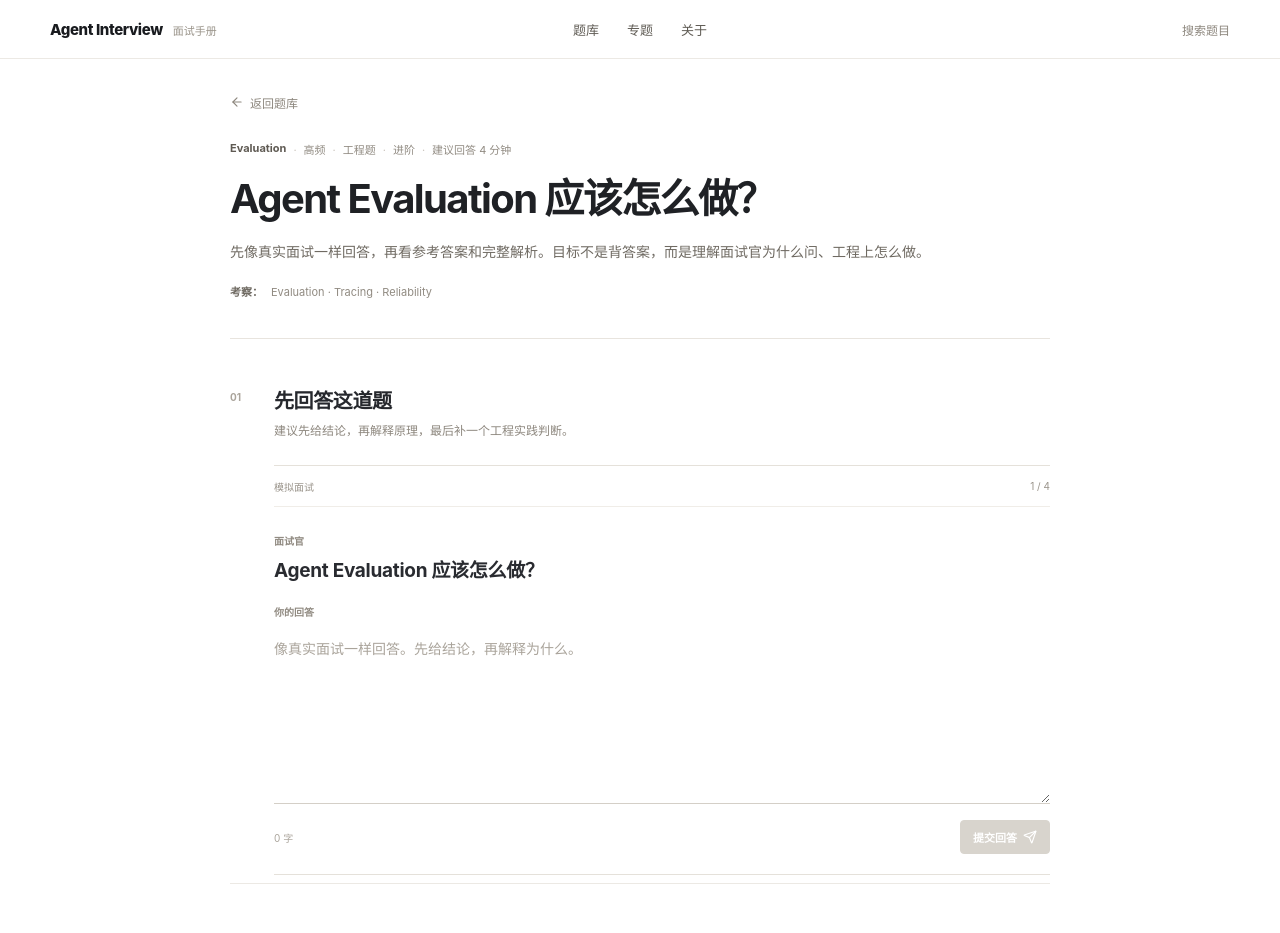
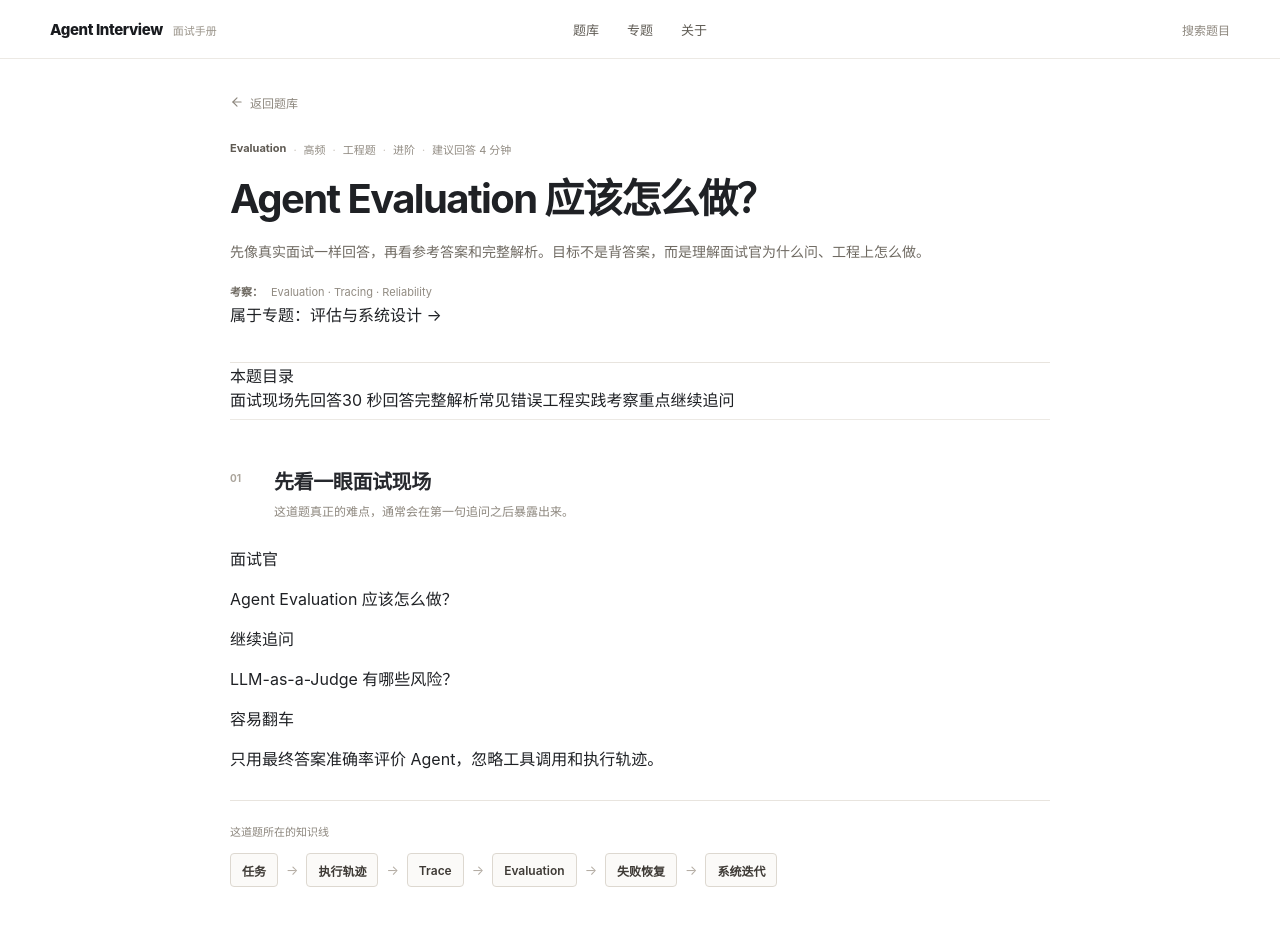
Before and after one commit to 1264585648/interview, a Next.js app: page /questions/agent-evaluation in a window 1280 px wide. Shown: the top 933 px of the page. Built offline with nearby package versions, Linux system fonts and the light colour scheme.

Commit message:
feat: add interview scene and article navigation

```diff
--- a/app/questions/[slug]/page.tsx
+++ b/app/questions/[slug]/page.tsx
@@ -1,9 +1,11 @@
 import Link from 'next/link'
 import { ArrowLeft } from 'lucide-react'
 import { notFound } from 'next/navigation'
+import { ConceptFlow } from '@/components/ConceptFlow'
 import { SiteHeader } from '@/components/SiteHeader'
 import { InterviewTrainer } from '@/components/InterviewTrainer'
 import { getQuestion, questions } from '@/data/questions'
+import { getTopicForCategory } from '@/data/topics'
 import styles from './QuestionDetail.module.css'
 
 type Props = {
@@ -18,6 +20,17 @@ const difficultyLabel: Record<number, string> = {
   5: '系统设计'
 }
 
+const sectionLinks = [
+  ['scene', '面试现场'],
+  ['practice', '先回答'],
+  ['answer', '30 秒回答'],
+  ['deep-dive', '完整解析'],
+  ['mistakes', '常见错误'],
+  ['engineering', '工程实践'],
+  ['focus', '考察重点'],
+  ['follow-ups', '继续追问']
+] as const
+
 export function generateStaticParams() {
   return questions.map((question) => ({ slug: question.slug }))
 }
@@ -28,11 +41,16 @@ export default async function QuestionDetailPage({ params }: Props) {
 
   if (!question) notFound()
 
+  const topic = getTopicForCategory(question.category)
+  const questionIndex = questions.findIndex((item) => item.slug === question.slug)
+  const previous = questionIndex > 0 ? questions[questionIndex - 1] : null
+  const next = questionIndex < questions.length - 1 ? questions[questionIndex + 1] : null
+
   return (
     <>
       <SiteHeader />
       <main className={`${styles.page} container`}>
-        <div className={styles.shell}>
+        <article className={styles.shell}>
           <Link className={styles.backLink} href="/questions">
             <ArrowLeft size={14} /> 返回题库
           </Link>
@@ -53,22 +71,62 @@ export default async function QuestionDetailPage({ params }: Props) {
               <span>考察：</span>
               <p>{question.topics.join(' · ')}</p>
             </div>
+
+            {topic ? (
+              <Link className={styles.topicLink} href={`/topics/${topic.slug}`}>
+                属于专题：{topic.title} →
+              </Link>
+            ) : null}
           </header>
 
-          <section className={styles.practiceSection}>
+          <nav className={styles.toc} aria-label="本题目录">
+            <span>本题目录</span>
+            <div>
+              {sectionLinks.map(([id, label]) => <a href={`#${id}`} key={id}>{label}</a>)}
+            </div>
+          </nav>
+
+          <section className={styles.articleSection} id="scene">
             <div className={styles.sectionTitle}>
               <span>01</span>
               <div>
-                <h2>先回答这道题</h2>
+                <h2>先看一眼面试现场</h2>
+                <p>这道题真正的难点，通常会在第一句追问之后暴露出来。</p>
+              </div>
+            </div>
+
+            <div className={styles.scene}>
+              <div className={styles.sceneLine}>
+                <span>面试官</span>
+                <p>{question.title}</p>
+              </div>
+              <div className={styles.sceneLine}>
+                <span>继续追问</span>
+                <p>{question.followUps[0]}</p>
+              </div>
+              <div className={styles.sceneTrap}>
+                <span>容易翻车</span>
+                <p>{question.commonMistakes[0]}</p>
+              </div>
+            </div>
+
+            {topic ? <ConceptFlow items={topic.flow} label="这道题所在的知识线" /> : null}
+          </section>
+
+          <section className={styles.practiceSection} id="practice">
+            <div className={styles.sectionTitle}>
+              <span>02</span>
+              <div>
+                <h2>现在自己回答一次</h2>
                 <p>建议先给结论，再解释原理，最后补一个工程实践判断。</p>
               </div>
             </div>
             <InterviewTrainer question={question} />
           </section>
 
-          <section className={styles.articleSection}>
+          <section className={styles.articleSection} id="answer">
             <div className={styles.sectionTitle}>
-              <span>02</span>
+              <span>03</span>
               <div>
                 <h2>30 秒参考回答</h2>
                 <p>真实面试里，先用一段话把核心结论讲完整。</p>
@@ -77,9 +135,9 @@ export default async function QuestionDetailPage({ params }: Props) {
             <p className={styles.answer}>{question.shortAnswer}</p>
           </section>
 
-          <section className={styles.articleSection}>
+          <section className={styles.articleSection} id="deep-dive">
             <div className={styles.sectionTitle}>
-              <span>03</span>
+              <span>04</span>
               <div>
                 <h2>完整解析</h2>
                 <p>把短答案拆开，理解每个判断背后的系统设计逻辑。</p>
@@ -95,9 +153,9 @@ export default async function QuestionDetailPage({ params }: Props) {
             </div>
           </section>
 
-          <section className={styles.articleSection}>
+          <section className={styles.articleSection} id="mistakes">
             <div className={styles.sectionTitle}>
-              <span>04</span>
+              <span>05</span>
               <div>
                 <h2>常见错误回答</h2>
                 <p>这些回答听起来没错，但通常只能拿到“知道概念”的评价。</p>
@@ -110,9 +168,9 @@ export default async function QuestionDetailPage({ params }: Props) {
             </ul>
           </section>
 
-          <section className={styles.articleSection}>
+          <section className={styles.articleSection} id="engineering">
             <div className={styles.sectionTitle}>
-              <span>05</span>
+              <span>06</span>
               <div>
                 <h2>工程实践</h2>
                 <p>真正做进生产系统时，需要把概念落到这些约束和机制上。</p>
@@ -125,9 +183,9 @@ export default async function QuestionDetailPage({ params }: Props) {
             </ul>
           </section>
 
-          <section className={styles.articleSection}>
+          <section className={styles.articleSection} id="focus">
             <div className={styles.sectionTitle}>
-              <span>06</span>
+              <span>07</span>
               <div>
                 <h2>面试官在听什么</h2>
                 <p>这些关键词决定你的回答是在背概念，还是理解了系统。</p>
@@ -143,9 +201,9 @@ export default async function QuestionDetailPage({ params }: Props) {
             </ol>
           </section>
 
-          <section className={styles.articleSection}>
+          <section className={styles.articleSection} id="follow-ups">
             <div className={styles.sectionTitle}>
-              <span>07</span>
+              <span>08</span>
               <div>
                 <h2>面试官可能继续追问</h2>
                 <p>第一问只是入口，真正拉开差距的是后续追问。</p>
@@ -160,7 +218,12 @@ export default async function QuestionDetailPage({ params }: Props) {
               ))}
             </ol>
           </section>
-        </div>
+
+          <footer className={styles.questionFooter}>
+            <span>{previous ? <Link href={`/questions/${previous.slug}`}>← 上一题：{previous.title}</Link> : '这是第一题'}</span>
+            <span>{next ? <Link href={`/questions/${next.slug}`}>下一题：{next.title} →</Link> : <Link href="/questions">返回题库 →</Link>}</span>
+          </footer>
+        </article>
       </main>
     </>
   )
```
